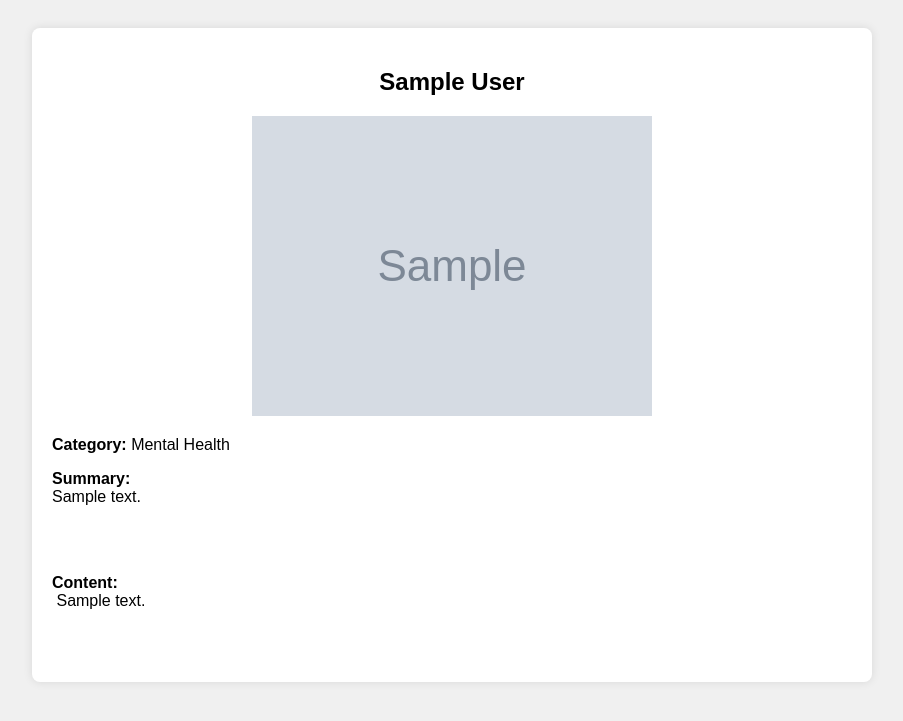
After one commit to alokshandilya/django-login, a Django app: template users/templates/view_blog_post.html in a window 1280 px wide. The commit adds this page. Shown: the top 721 px of the page, without its empty margins (188-1091 px from the left). Run offline with Django 5.2, Linux system fonts and the light colour scheme; the template is opened without the code that fills it: values that come from a table or form of the project are taken from there, others are empty; tables that the repository leaves empty hold one stand-in row (values such as "Sample post"); grey boxes marked "Sample" are stand-in pictures; parts of the project's set-up code (start-up, migrations or seed data) failed here and were passed over.

Commit message:
update templates, add view blog template

```diff
--- /dev/null
+++ b/users/templates/view_blog_post.html
@@ -0,0 +1,58 @@
+<!DOCTYPE html>
+<html lang="en">
+
+<head>
+  <meta charset="UTF-8">
+  <meta name="viewport" content="width=device-width, initial-scale=1.0">
+  <title>{{ blog_post.title }}</title>
+  <style>
+    body {
+      font-family: Arial, sans-serif;
+      background-color: #f0f0f0;
+      padding: 20px;
+    }
+
+    .blog-post-container {
+      max-width: 800px;
+      margin: 0 auto;
+      background-color: #fff;
+      padding: 20px;
+      border-radius: 8px;
+      box-shadow: 0 0 10px rgba(0, 0, 0, 0.1);
+    }
+
+    .blog-post-container h2 {
+      text-align: center;
+      margin-bottom: 20px;
+    }
+
+    .blog-post-container img {
+      max-width: 70%;
+      height: auto;
+      display: block;
+      margin: 0 auto 20px;
+    }
+
+    .blog-post-container .content {
+      white-space: pre-wrap;
+    }
+  </style>
+</head>
+
+<body>
+  <div class="blog-post-container">
+    <h2>{{ blog_post.title }}</h2>
+    <img src="{{ blog_post.image.url }}" alt="Blog Image">
+    <div class="category">
+      <p><strong>Category:</strong> {{ blog_post.category }}</p>
+    </div>
+    <div class="summary">
+      <p><strong>Summary:</strong><br> {{ blog_post.summary }}</p>
+    </div>
+    <div class="content">
+      <p><strong>Content:</strong><br> {{ blog_post.content }}</p>
+    </div>
+  </div>
+</body>
+
+</html>
```
Also changed, not shown: users/templates/doctor_dashboard.html (+36 -3 lines), users/templates/patient_dashboard.html (+23 -1 lines).
